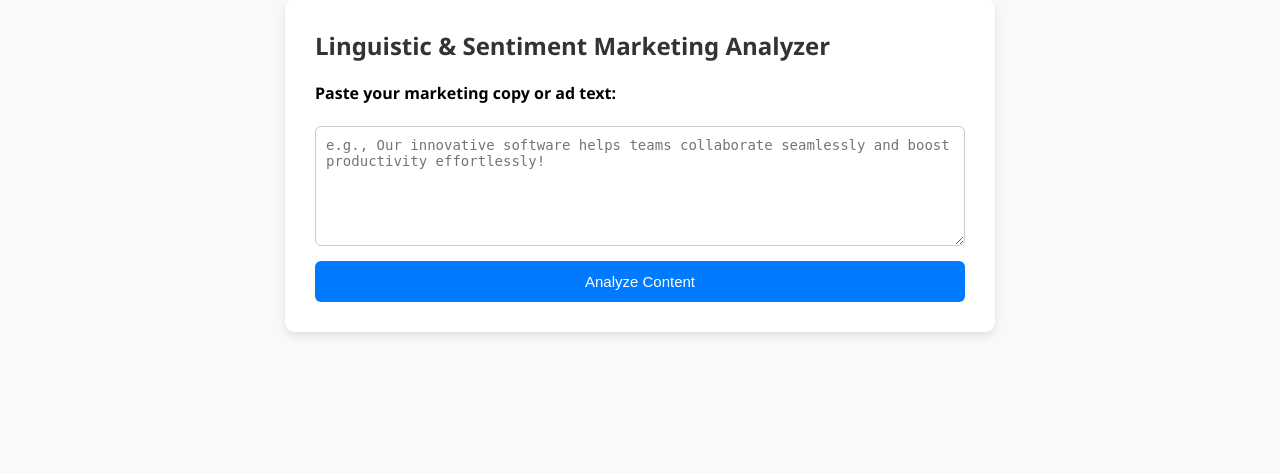
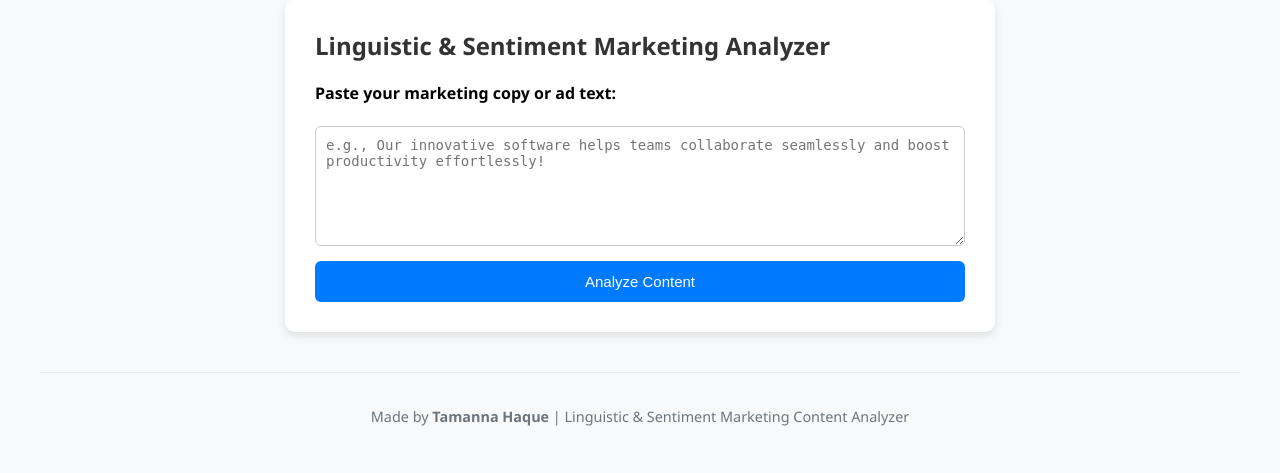
Before and after one commit to haquetamanna08-maker/Linguistic_analyzer, a Flask app: page / in a window 1280 px wide. Shown: the part 41-514 px from the top of the page. Run offline with Flask 3, Linux system fonts and the light colour scheme.

Commit message:
Update index.html

```diff
--- a/templates/index.html
+++ b/templates/index.html
@@ -35,3 +35,8 @@
     </div>
 </body>
 </html>
+<!-- Footer Branding -->
+    <footer style="margin-top: 40px; padding: 20px 0; text-align: center; font-size: 0.9rem; color: #6c757d; border-top: 1px solid #e9ecef;">
+        <p>Made by <strong>Tamanna Haque</strong> | Linguistic & Sentiment Marketing Content Analyzer</p>
+    </footer>
+</body>
```
